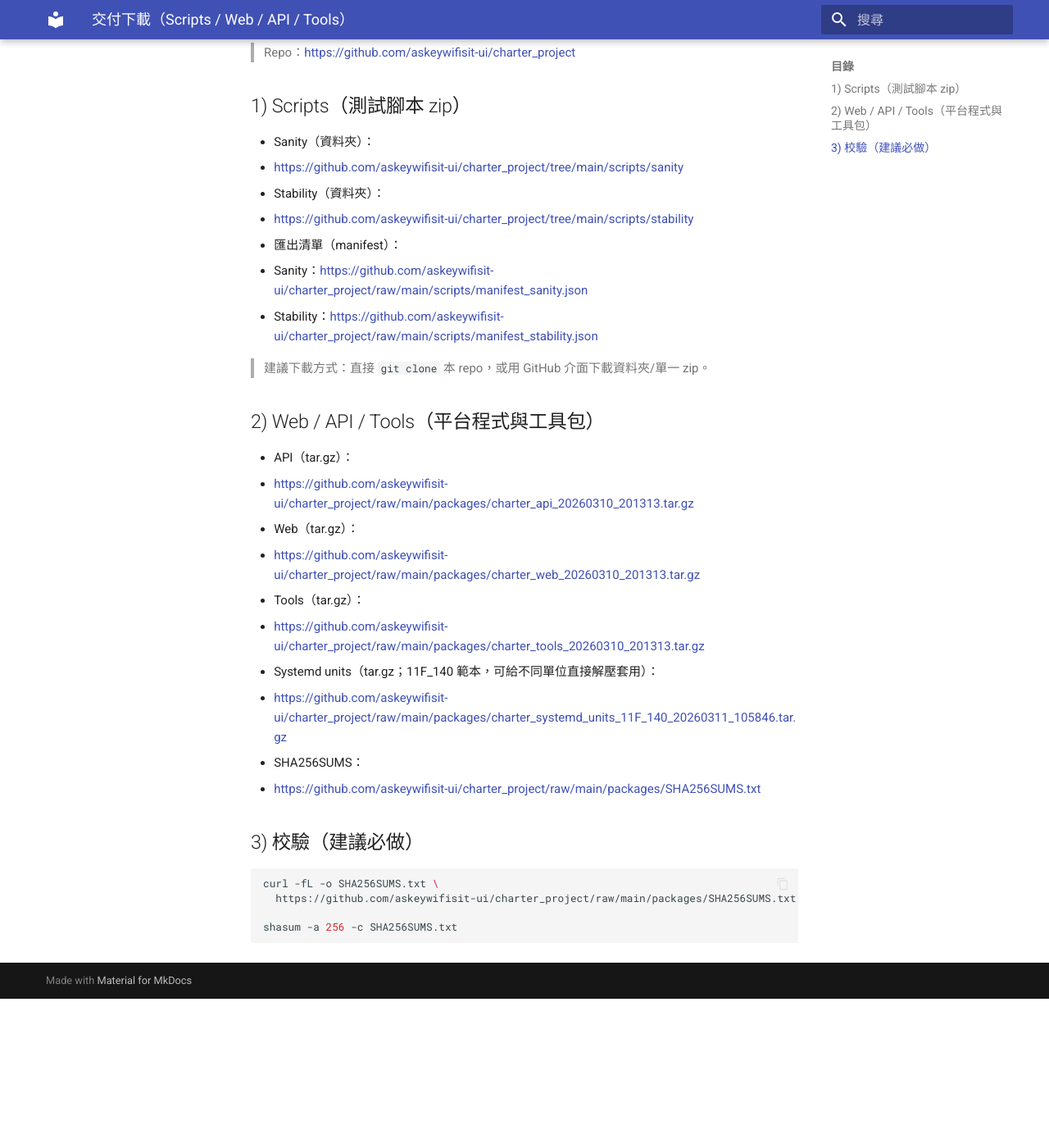
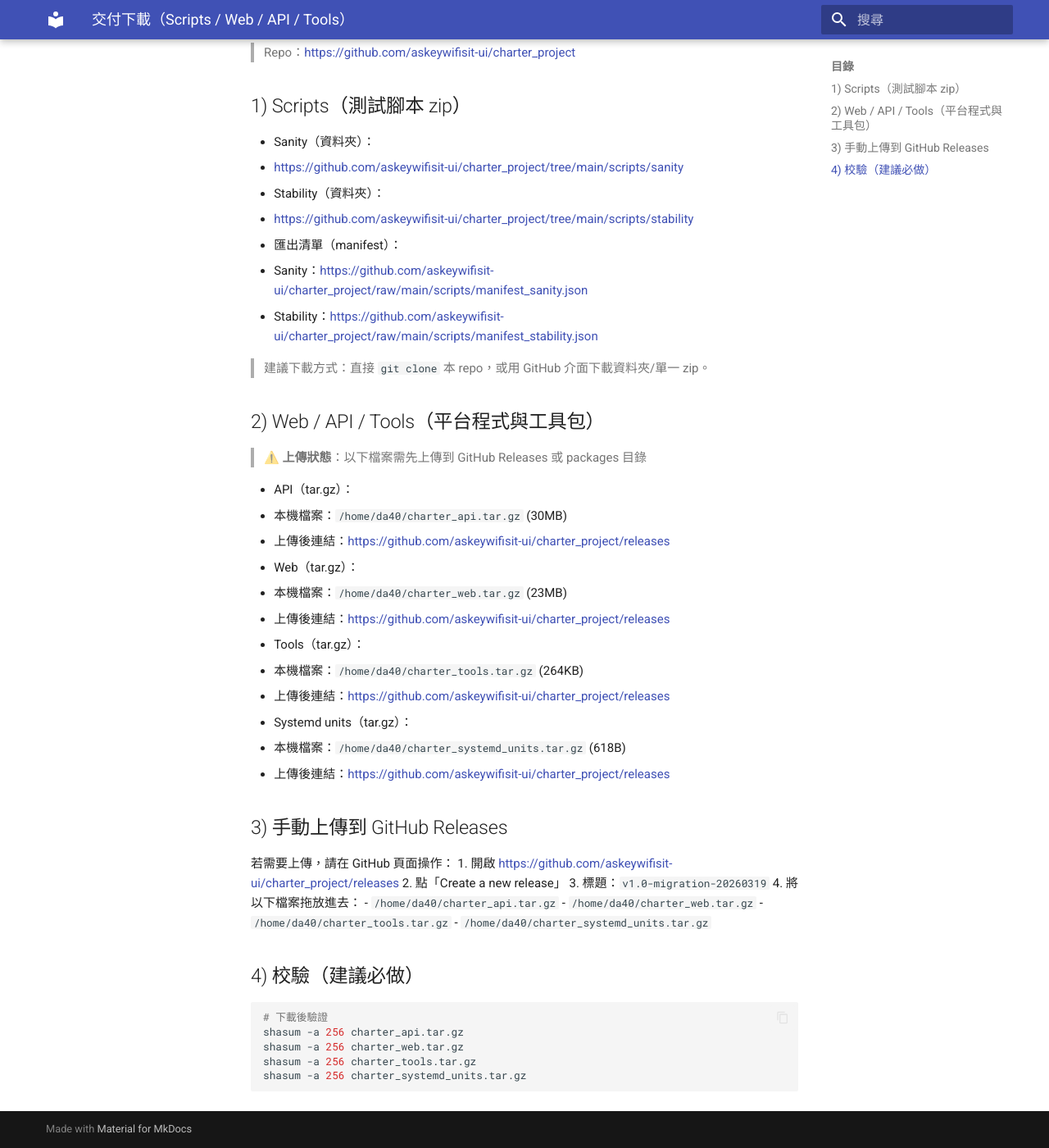
Before and after one commit to askeywifisit-ui/charter_project, an MkDocs documentation site: the page built from docs/charter_site/docs/handoff/downloads.md, in a window 1280 px wide and 1400 px high, scrolled down 210 px. Shown: the whole window at 82% size. Built offline with MkDocs 1.6.1 and Material for MkDocs 9.7.7, drawn with Linux system fonts in a browser that asks for light colours; comment, search, counter and statistics services are not loaded; before the commit the page ends 1428 px from its top, so only the background shows below that.

Commit message:
Update downloads.md - clarify tar.gz files need manual upload to GitHub

````diff
--- a/docs/charter_site/docs/handoff/downloads.md
+++ b/docs/charter_site/docs/handoff/downloads.md
@@ -18,22 +18,39 @@
 
 ## 2) Web / API / Tools（平台程式與工具包）
 
+> ⚠️ **上傳狀態**：以下檔案需先上傳到 GitHub Releases 或 packages 目錄
+
 - API（tar.gz）：
-  - <https://github.com/askeywifisit-ui/charter_project/raw/main/packages/charter_api_20260310_201313.tar.gz>
+  - 本機檔案：`/home/da40/charter_api.tar.gz` (30MB)
+  - 上傳後連結：<https://github.com/askeywifisit-ui/charter_project/releases>
 - Web（tar.gz）：
-  - <https://github.com/askeywifisit-ui/charter_project/raw/main/packages/charter_web_20260310_201313.tar.gz>
+  - 本機檔案：`/home/da40/charter_web.tar.gz` (23MB)
+  - 上傳後連結：<https://github.com/askeywifisit-ui/charter_project/releases>
 - Tools（tar.gz）：
-  - <https://github.com/askeywifisit-ui/charter_project/raw/main/packages/charter_tools_20260310_201313.tar.gz>
-- Systemd units（tar.gz；11F_140 範本，可給不同單位直接解壓套用）：
-  - <https://github.com/askeywifisit-ui/charter_project/raw/main/packages/charter_systemd_units_11F_140_20260311_105846.tar.gz>
-- SHA256SUMS：
-  - <https://github.com/askeywifisit-ui/charter_project/raw/main/packages/SHA256SUMS.txt>
+  - 本機檔案：`/home/da40/charter_tools.tar.gz` (264KB)
+  - 上傳後連結：<https://github.com/askeywifisit-ui/charter_project/releases>
+- Systemd units（tar.gz）：
+  - 本機檔案：`/home/da40/charter_systemd_units.tar.gz` (618B)
+  - 上傳後連結：<https://github.com/askeywifisit-ui/charter_project/releases>
 
-## 3) 校驗（建議必做）
+## 3) 手動上傳到 GitHub Releases
+
+若需要上傳，請在 GitHub 頁面操作：
+1. 開啟 <https://github.com/askeywifisit-ui/charter_project/releases>
+2. 點「Create a new release」
+3. 標題：`v1.0-migration-20260319`
+4. 將以下檔案拖放進去：
+   - `/home/da40/charter_api.tar.gz`
+   - `/home/da40/charter_web.tar.gz`
+   - `/home/da40/charter_tools.tar.gz`
+   - `/home/da40/charter_systemd_units.tar.gz`
+
+## 4) 校驗（建議必做）
 
 ```bash
-curl -fL -o SHA256SUMS.txt \
-  https://github.com/askeywifisit-ui/charter_project/raw/main/packages/SHA256SUMS.txt
-
-shasum -a 256 -c SHA256SUMS.txt
+# 下載後驗證
+shasum -a 256 charter_api.tar.gz
+shasum -a 256 charter_web.tar.gz
+shasum -a 256 charter_tools.tar.gz
+shasum -a 256 charter_systemd_units.tar.gz
 ```
````
